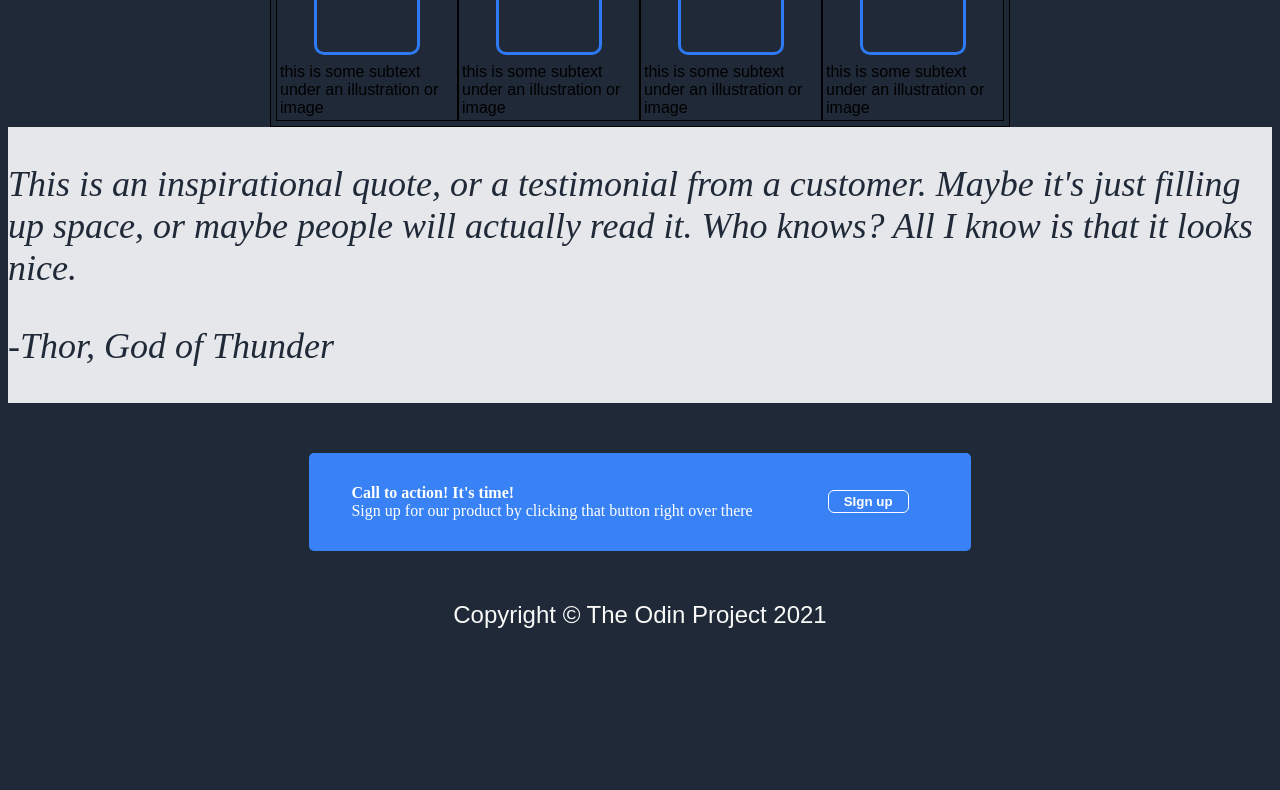
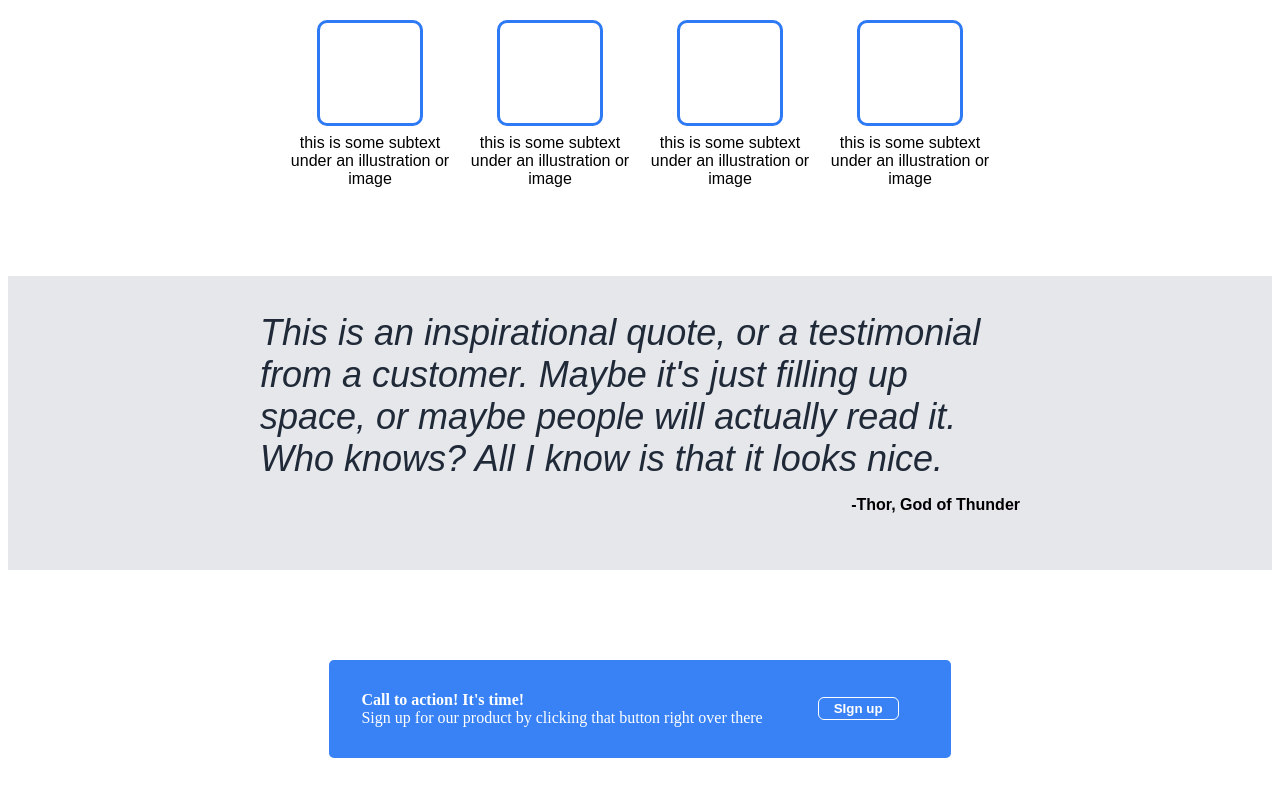
Before and after one commit to DNUVision/TOP_Landing_Page, a plain HTML site: page index.html in a window 1280 px wide. Shown: the part 416-1206 px from the top of the page. Before the commit the page ends 1053 px from the top, so only its background shows below. Drawn offline with Linux system fonts and the light colour scheme.

Commit message:
modified index.html to have a better structure, final touches on style.css to make the landing page look better

```diff
--- a/index.html
+++ b/index.html
@@ -66,11 +66,19 @@
     <!-- Here begins the second content section, will follow the same pattern
         as the other section. it is a quote section -->
     <div class="quote">
-    <p>This is an inspirational quote, or a testimonial from a customer.
+        <div class="container-quote">
+            <div class="inspirational">
+                <p id="inspirational">This is an inspirational quote, or a testimonial from a customer.
                     Maybe it's just filling up space, or maybe people will actually read it.
                     Who knows? All I know is that it looks nice.
                 </p>
-    <p> -Thor, God of Thunder</p>
+            </div>
+            <div class="thor">
+                <p>
+                    -Thor, God of Thunder
+                </p>
+            </div>
+        </div>
     </div>
     <!-- Here begins the third and last content section. same pattern.
         call to action section -->
--- a/style.css
+++ b/style.css
@@ -1,7 +1,6 @@
 body{
     display: flex;
     flex-direction: column;
-    background-color: #1F2937;
 }
 
 
@@ -11,6 +10,7 @@ body{
     display: flex;
     flex-direction: column;
     font-family: sans-serif;
+    background-color: #1F2937;
 }
 
 .upper, .footer{
@@ -43,6 +43,8 @@ ul{
     display: flex;
     justify-content: center;
     color: #E5E7EB;
+    background-color: #1F2937;
+    padding-bottom: 75px;
 }
 
 .lower{
@@ -72,7 +74,7 @@ ul{
     background-color: #3882F6;
     border-color: #3882F6;
     color: white;
-    padding: 5px 8px;
+    padding: 5px 14px;
     border-radius: 10px;
 }
 
@@ -85,52 +87,6 @@ ul{
     flex-grow: 1;
 
 }
-/*
-.lower{
-    border: 5px solid red;
-    display: flex;
-    flex-direction: row;
-    justify-content: center;
-    color: #E5E7EB;
-    box-sizing: border-box;
-}
-
-.lower-main{
-    border: 1px solid black;
-    flex-basis: 25%;
-    padding-right: 40px;
-}
-
-.lower-main>h1{
-    font-size: 48px;
-    font-weight: 900;
-}
-
-.lower-main>p{
-    font-size: 18px;
-
-}
-.img-holder{
-    border: 3px red solid;
-    background-color: #6d747d;
-    display: flex;
-    justify-content: center;
-    align-items: center;
-
-}
-
-.img-holder p{
-    padding: 100px;
-}
-
-
-.signup{
-    background-color: #3882F6;
-    border-color: #3882F6;
-    color: white;
-}
-
-*/
 
 /* first content section */
 .super-content{
@@ -139,10 +95,10 @@ ul{
     justify-content: center;
     align-items: center;
     font-family: sans-serif;
+    padding-bottom: 80px;
 
 }
 #header-content{
-    border: 1px solid black;
     font-weight: 900;
     font-size: 36px;
     color: #1F2937;
@@ -152,13 +108,11 @@ ul{
     display: flex;
     flex-direction: row;
     padding: 5px;
-    border: 1px solid black;
 }
 
 .wrapper{
     display: flex;
     flex-wrap: wrap;
-    border: 1px solid black;
     width: 180px;
     justify-content: center;
 }
@@ -173,19 +127,44 @@ ul{
 
 .card-text{
     margin: 3px;
+    text-align: center;
 }
 
 .quote{
     background-color: #E5E7EB;
+    display: flex;
+    justify-content: center;
+}
+
+.container-quote{
+    display: flex;
+    flex-direction: column;
+    width: 95vh;
+    font-family: sans-serif;
+}
+
+.inspirational{
     font-size: 36px;
     font-weight: 100;
     font-style: italic;
     color: #1F2937;
+
+}
+
+#inspirational{
+    margin-bottom: 0px;
+}
+
+.thor{
+    align-self: flex-end;
+    font-weight: bold;
+    padding-bottom: 40px;
 }
 
 .third-content{
     display: flex;
     justify-content: center;
+    padding: 40px;
 }
 
 
@@ -214,3 +193,8 @@ span{
     margin: 20px;
     font-weight: 700;
 }
+
+.footer{
+    padding: 30px;
+    font-size: 18px;
+}
```
Lines whose indentation alone changed are shown as unchanged.
